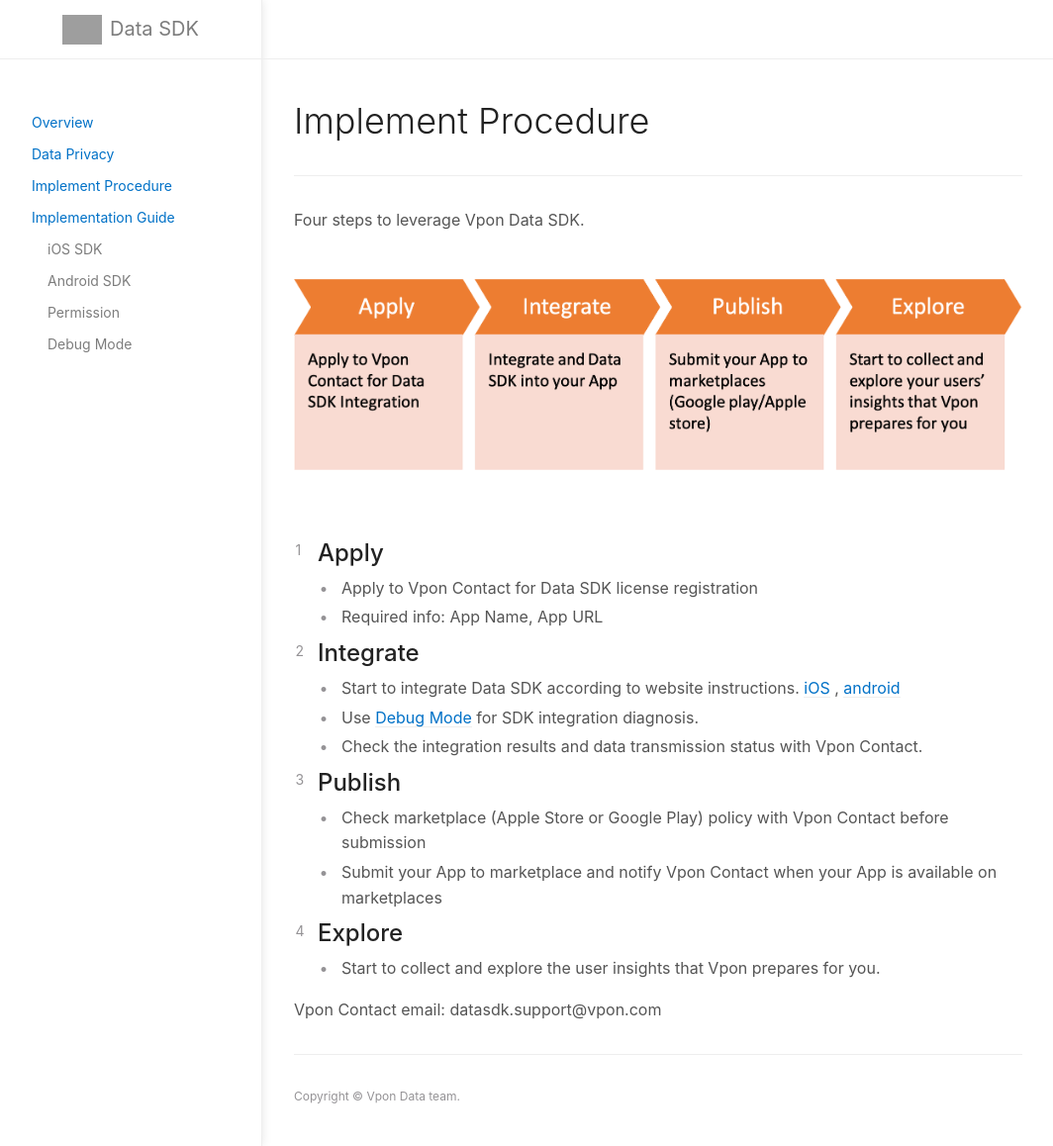
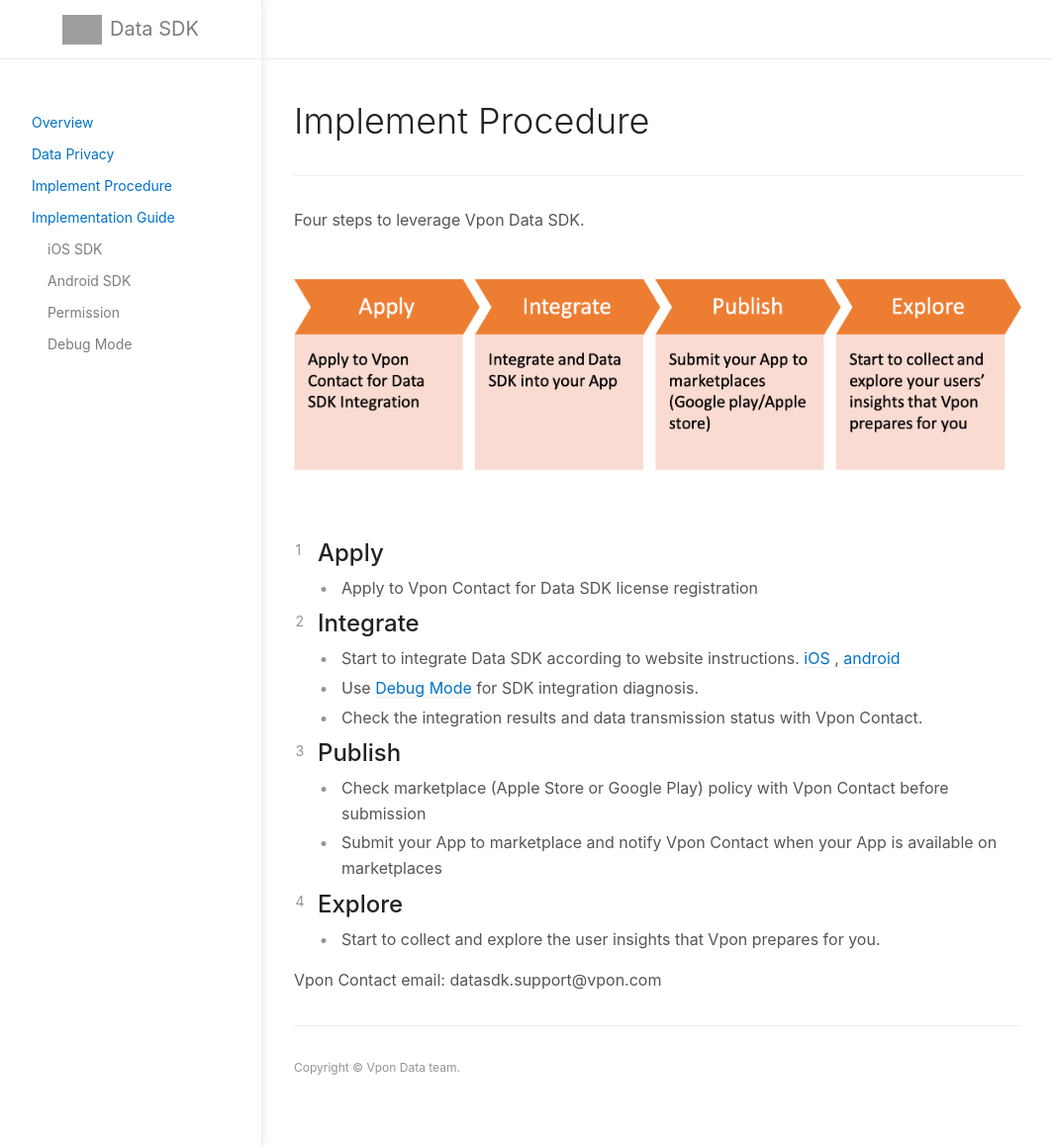
Before and after one commit to vpon-data/data-sdk, a Jekyll site: the page built from docs/ImplementProcedure.md, in a window 1280 px wide and 1158 px high. Shown: the whole window at 99% size, without its empty margins (107-1171 px from the left). Built offline with Jekyll 4.4.1, drawn with Linux system fonts in a browser that asks for light colours; grey boxes are pictures that could not be loaded.

Commit message:
Update ImplementProcedure.md

```diff
--- a/docs/ImplementProcedure.md
+++ b/docs/ImplementProcedure.md
@@ -17,7 +17,6 @@
 
 1. ## Apply
 -  Apply to Vpon Contact for Data SDK license registration
--  Required info: App Name, App URL
 2. ## Integrate
 - Start to integrate Data SDK according to website instructions.
 [iOS](https://datasdk.vpon.com/ios) , [android](https://datasdk.vpon.com/android)
```
